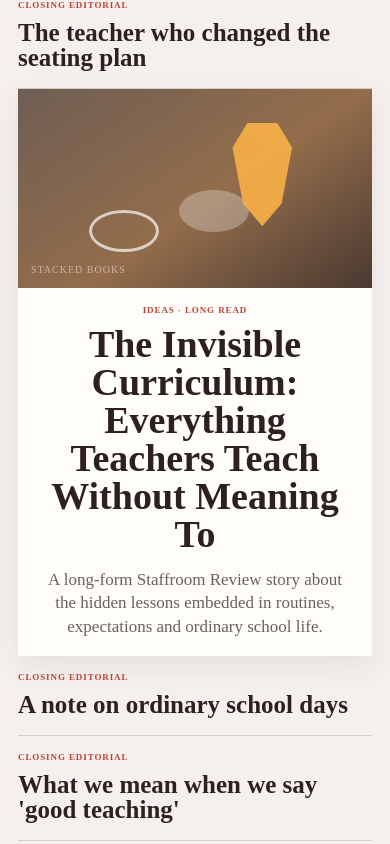
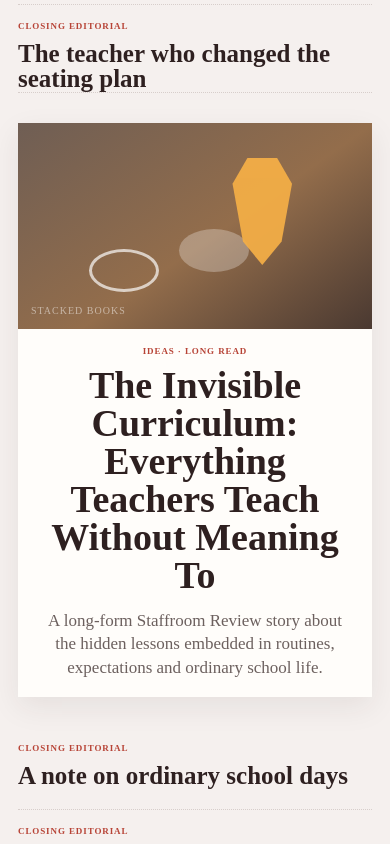
Before and after one commit to staffroom-review/staffroom-website, a Next.js app: page / in a window 390 px wide. Shown: the part 10060-10904 px from the top of the page. Built offline with nearby package versions, Linux system fonts and the light colour scheme.

Commit message:
homepage: style Section 7 feature chapter 3/6/3

```diff
--- a/app/globals.css
+++ b/app/globals.css
@@ -487,6 +487,47 @@ img, svg { display: block; max-width: 100%; }
   border-bottom: 1px dotted var(--rule);
 }
 
+.feature-chapter-layout {
+  display: grid;
+  grid-template-columns: minmax(0, 3fr) minmax(0, 6fr) minmax(0, 3fr);
+  gap: 30px;
+  align-items: start;
+}
+.feature-chapter-side {
+  display: grid;
+  gap: 28px;
+}
+.feature-chapter-side:first-child {
+  padding-right: 24px;
+  border-right: 1px dotted var(--rule);
+}
+.feature-chapter-side:last-child {
+  padding-left: 24px;
+  border-left: 1px dotted var(--rule);
+}
+.feature-chapter-side .story {
+  padding-bottom: 20px;
+  border-bottom: 1px dotted var(--rule);
+}
+.feature-chapter-side .story:last-child {
+  padding-bottom: 0;
+}
+.feature-chapter-side .story:last-child:not(.story--compact) {
+  border-bottom: 0;
+}
+.reference-section--feature-chapter .feature {
+  background: var(--paper-light);
+}
+.reference-section--feature-chapter .feature__body {
+  padding: 22px 30px 28px;
+}
+.reference-section--feature-chapter .feature__body h1 {
+  max-width: 18ch;
+}
+.reference-section--feature-chapter .art-frame--feature {
+  aspect-ratio: 1.72;
+}
+
 .central-layout {
   display: grid;
   grid-template-columns: minmax(0, 3fr) minmax(0, 6fr) minmax(0, 3fr);
@@ -717,6 +758,17 @@ img, svg { display: block; max-width: 100%; }
   .central-layout > .central-side:last-child {
     padding-inline: 0;
     border-inline: 0;
+  }
+  .feature-chapter-layout {
+    grid-template-columns: 1fr;
+  }
+  .feature-chapter-side:first-child,
+  .feature-chapter-side:last-child {
+    padding-inline: 0;
+    border-inline: 0;
+  }
+  .feature-chapter-side {
+    gap: 0;
   }
   .opening-feature { order: 1; }
   .opening-side { order: 2; }
```
